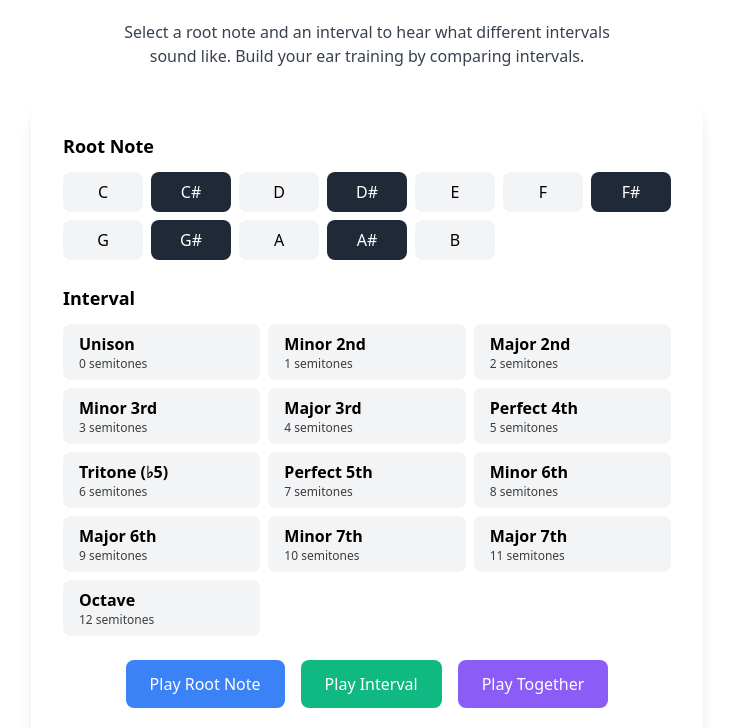
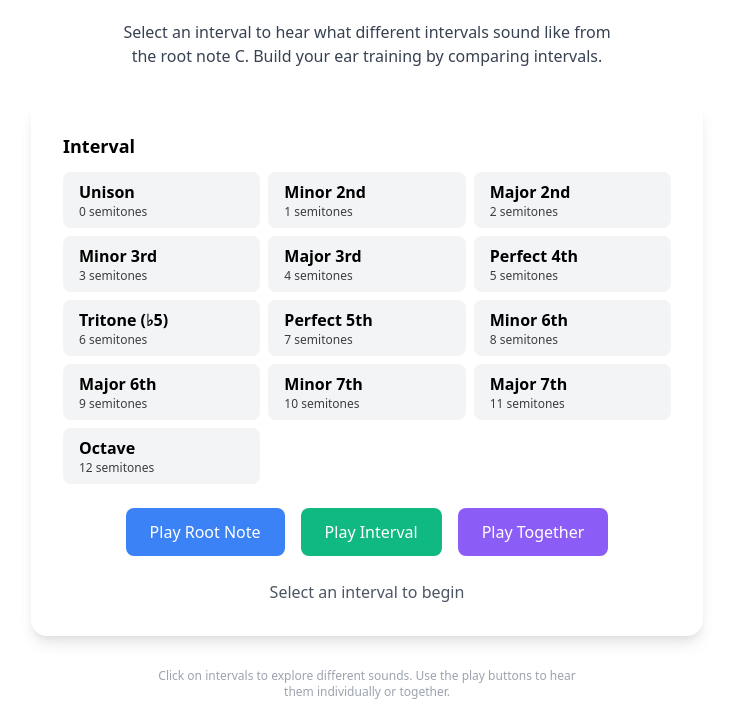
Before and after one commit to david-jarman/blog-hacks, a plain HTML site: page interval-trainer.html in a window 1280 px wide. Shown: the part 72-800 px from the top of the page, without its empty margins (273-1006 px from the left). Drawn offline with nearby package versions, Linux system fonts and the light colour scheme.

Commit message:
Remove root selector

```diff
--- a/interval-trainer.html
+++ b/interval-trainer.html
@@ -9,18 +9,10 @@
 <body class="bg-slate-50 flex flex-col items-center min-h-screen py-8">
   <h1 class="text-3xl font-bold mb-6">Music Interval Trainer</h1>
   <p class="mb-8 text-gray-700 text-center max-w-lg">
-    Select a root note and an interval to hear what different intervals sound like. Build your ear training by comparing intervals.
+    Select an interval to hear what different intervals sound like from the root note C. Build your ear training by comparing intervals.
   </p>
 
   <div class="bg-white rounded-2xl shadow-lg p-8 max-w-2xl w-full">
-    <!-- Root Note Selection -->
-    <div class="mb-6">
-      <label class="block text-lg font-semibold mb-3">Root Note</label>
-      <div id="root-notes" class="grid grid-cols-7 gap-2">
-        <!-- Populated by JavaScript -->
-      </div>
-    </div>
-
     <!-- Interval Selection -->
     <div class="mb-6">
       <label class="block text-lg font-semibold mb-3">Interval</label>
@@ -44,12 +36,12 @@
 
     <!-- Info Display -->
     <div id="info" class="mt-6 text-center text-gray-600">
-      Select a root note and interval to begin
+      Select an interval to begin
     </div>
   </div>
 
   <div class="mt-8 text-xs text-gray-400 text-center max-w-md">
-    Click on notes and intervals to explore different sounds. Use the play buttons to hear them individually or together.
+    Click on intervals to explore different sounds. Use the play buttons to hear them individually or together.
   </div>
 
   <script>
@@ -88,7 +80,7 @@
       { name: 'Octave', semitones: 12 }
     ];
 
-    let selectedRoot = null;
+    let selectedRoot = 'C';
     let selectedInterval = null;
     let audioCtx = null;
 
@@ -133,7 +125,7 @@
 
     function updateInfo() {
       const info = document.getElementById('info');
-      if (selectedRoot && selectedInterval !== null) {
+      if (selectedInterval !== null) {
         const interval = INTERVALS[selectedInterval];
         const targetNote = getIntervalNote(selectedRoot, interval.semitones);
         const rootFreq = NOTE_FREQUENCIES[selectedRoot].toFixed(2);
@@ -148,47 +140,17 @@
             ${interval.name} (${interval.semitones} semitones)
           </div>
         `;
-      } else if (selectedRoot) {
-        info.textContent = `Root note: ${selectedRoot} - Select an interval`;
       } else {
-        info.textContent = 'Select a root note and interval to begin';
+        info.textContent = 'Select an interval to begin';
       }
       updateButtonStates();
     }
 
     function updateButtonStates() {
-      const canPlay = selectedRoot !== null && selectedInterval !== null;
-      document.getElementById('play-root').disabled = selectedRoot === null;
+      const canPlay = selectedInterval !== null;
+      document.getElementById('play-root').disabled = false;
       document.getElementById('play-interval').disabled = !canPlay;
       document.getElementById('play-both').disabled = !canPlay;
-    }
-
-    function renderNotes() {
-      const container = document.getElementById('root-notes');
-      container.innerHTML = '';
-
-      NOTES.forEach(note => {
-        const btn = document.createElement('button');
-        const isSelected = selectedRoot === note;
-        const isBlackKey = note.includes('#');
-
-        btn.className = `px-3 py-2 rounded-lg transition ${
-          isSelected
-            ? 'bg-blue-500 text-white'
-            : isBlackKey
-              ? 'bg-gray-800 text-white hover:bg-gray-700'
-              : 'bg-gray-100 hover:bg-gray-200'
-        }`;
-        btn.textContent = note;
-        btn.onclick = () => {
-          selectedRoot = note;
-          renderNotes();
-          renderIntervals();
-          updateInfo();
-        };
-
-        container.appendChild(btn);
-      });
     }
 
     function renderIntervals() {
@@ -244,7 +206,6 @@
     };
 
     // Initialize
-    renderNotes();
     renderIntervals();
     updateInfo();
   </script>
```
